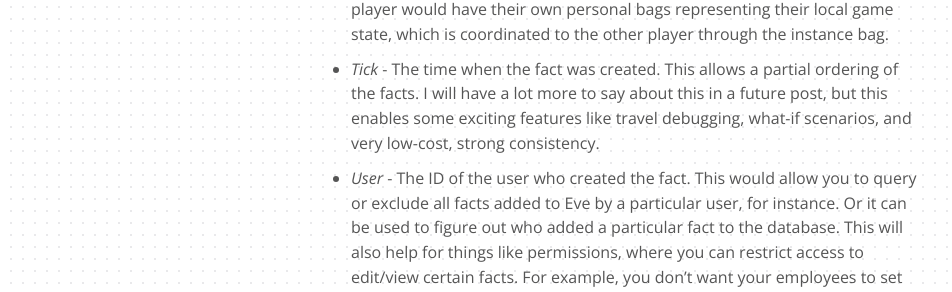
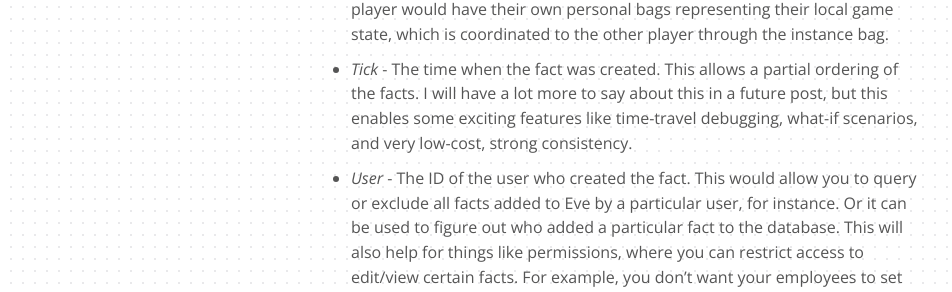
Before and after one commit to Kodowa/incidentalcomplexity, a Jekyll site: the page built from _posts/2016-06-22-mar2.md, in a window 1280 px wide and 900 px high, scrolled down 433 px. Shown: the part 202-494 px from the top of the window, without its empty margins (19-971 px from the left). Built offline with Jekyll 4.4.1, drawn with Linux system fonts in a browser that asks for light colours; some web fonts are replaced.

Commit message:
time-travel

```diff
--- a/_posts/2016-06-22-mar2.md
+++ b/_posts/2016-06-22-mar2.md
@@ -10,7 +10,7 @@ tags: []
 For the platform, our main goal for March was to get a server running and everyone in the office connected to it and coding via a REPL. Over the course of a couple months we transitioned from a traditional row/tuple/table store model to storing `(Entity, Attribute, Value)` triples called EAVs. To support additional features of the language, we expanded this triple to include additional parameters: Bag, Tick, and User. So the full specification for a fact is now `(Entity, Attribute, Value, Bag, Tick, User)`.
 
 1. *Bag* - This allows you to compose arbitrary datasets, and provides a mechanism to control visibility of facts. You might put all your facts about planets and astronomers into one bag, while your quarterly earnings report goes into a different bag. Bags will help us with features like version control and distribution. For example, the logic for a networked game like chess might be held in one bag. Then a specific instance of the game would include the game logic bag, as well as additional state facts. Then each player would have their own personal bags representing their local game state, which is coordinated to the other player through the instance bag.
-2. *Tick* - The time when the fact was created. This allows a partial ordering of the facts. I will have a lot more to say about this in a future post, but this enables some exciting features like travel debugging, what-if scenarios, and very low-cost, strong consistency.
+2. *Tick* - The time when the fact was created. This allows a partial ordering of the facts. I will have a lot more to say about this in a future post, but this enables some exciting features like time-travel debugging, what-if scenarios, and very low-cost, strong consistency.
 3. *User* - The ID of the user who created the fact. This would allow you to query or exclude all facts added to Eve by a particular user, for instance. Or it can be used to figure out who added a particular fact to the database. This will also help for things like permissions, where you can restrict access to edit/view certain facts. For example, you don’t want your employees to set their own salaries or see anyone else’s.
 
 ### Server
```
